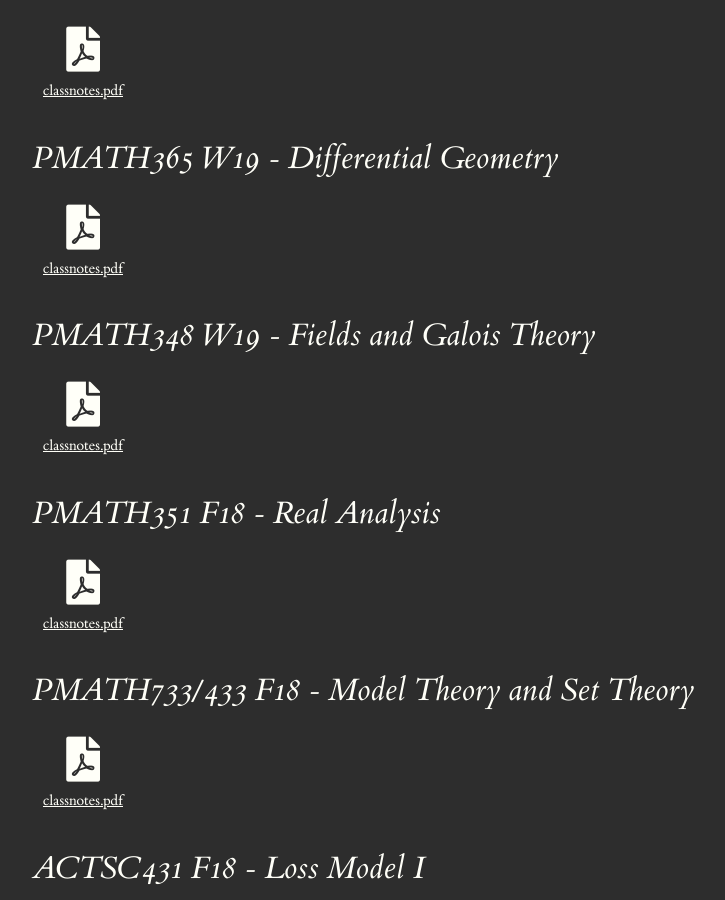
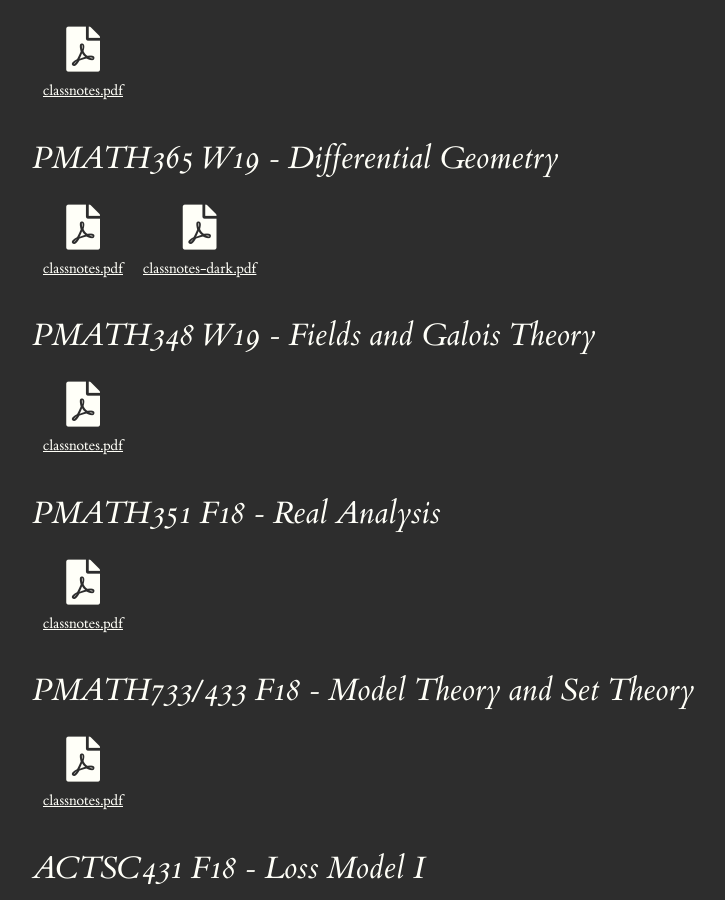
Before and after one commit to japorized/TeX_notes, a Jekyll site: the page built from index.md, in a window 1280 px wide and 900 px high, scrolled down 368 px. Shown: the whole window, without its empty margins (127-852 px from the left). Built offline with Jekyll 4.4.1, drawn with Linux system fonts in a browser that asks for light colours; nearby versions of some CDN libraries.

Commit message:
PMATH365 - Lecture 20

```diff
--- a/_data/files.yaml
+++ b/_data/files.yaml
@@ -9,6 +9,8 @@
   pdf:
     - title: classnotes.pdf
       src: /PMATH365/classnotes.pdf
+    - title: classnotes-dark.pdf
+      src: /PMATH365/classnotes-dark.pdf
   tex:
     - title: classnotes.tex
       src: /PMATH365/classnotes.tex
```
Also changed, not shown: 8 other files.
